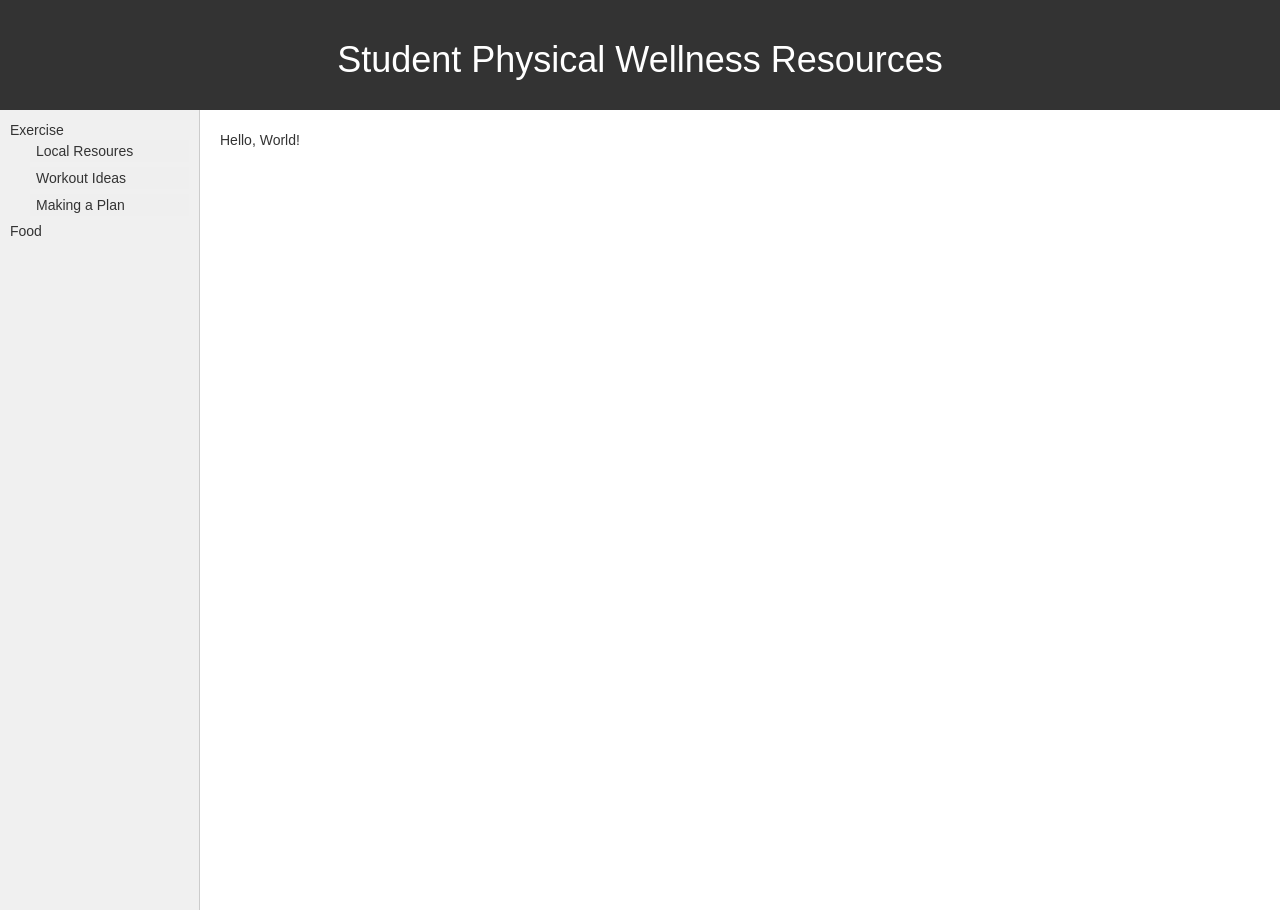
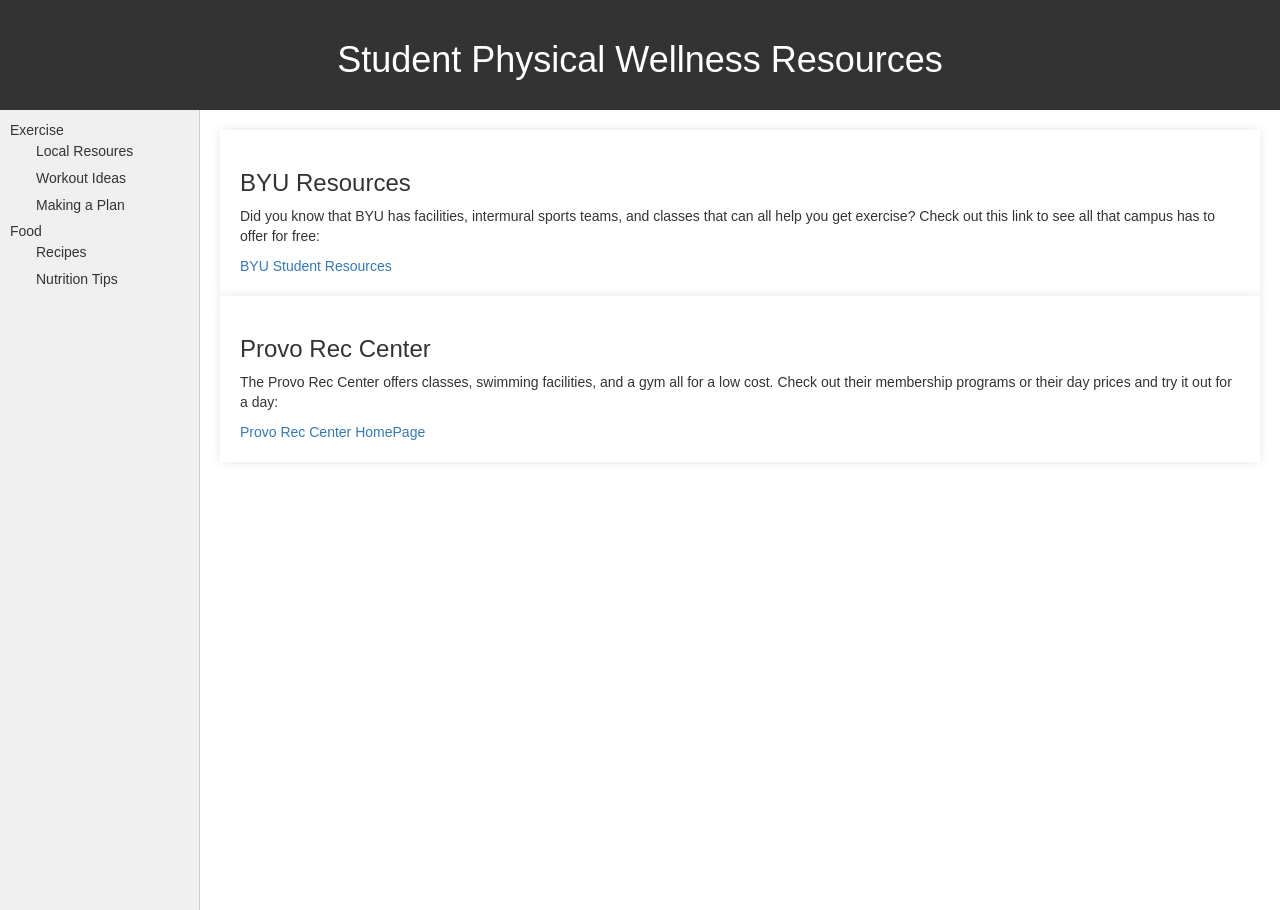
Before and after one commit to emasplund/IAv1, a React (Create React App) app: page / in a window 1280 px wide. Both pictures are taken after a click on the button "Local Resoures". Built offline with nearby package versions, Linux system fonts and the light colour scheme.

Commit message:
removed readme

```diff
--- a/package.json
+++ b/package.json
@@ -5,9 +5,9 @@
   "homepage": "https://emasplund.github.io/IAv1",
   "dependencies": {
     "axios": "^0.18.0",
-    "react": "^16.4.1",
+    "react": "^16.14.0",
     "react-bootstrap": "^0.32.1",
-    "react-dom": "^16.4.1",
+    "react-dom": "^16.14.0",
     "react-router-dom": "^4.3.1",
     "react-scripts": "1.1.4"
   },
--- a/src/App.js
+++ b/src/App.js
@@ -1,41 +1,14 @@
-// import React, { Component } from 'react';
-// import TopToolbar from './TopToolbar';
-// import logo from './logo.svg';
-// import './App.css';
-// import Customers from './Customers'
-// import { BrowserRouter as Router, Switch, Route, Redirect} from 'react-router-dom';
-
-
-// class App extends Component {
-//   render() {
-//     return (
-//       <Router basename={process.env.PUBLIC_URL}>
-//         <div className="App">
-//         <header className="App-header">
-//           <h1 className="App-title">Student Wellness Central</h1>
-//         </header>
-//         <TopToolbar />
-//           {/* <Switch>
-//                 <Route exact path= "/" render={() => (
-//                   <Redirect to="/customerlist"/>
-//                 )}/>
-//                  <Route exact path='/customerlist' component={Customers} />
-//           </Switch> */}
-//       </div>
-//     </Router>
-//     );
-//   }
-// }
-
-
-// export default App;
-
-import React from 'react';
+import React, {useState} from 'react';
 
 const App = () => {
+  const [selectedCategory, setSelectedCategory] = useState(null);
+
+  const handleCategoryClick = (category) => {
+    setSelectedCategory(category);
+  };
+
   return (
     <div>
-
       <header style={{ textAlign: 'center', padding: '20px', backgroundColor: '#333', color: 'white' }}>
         <h1>Student Physical Wellness Resources</h1>
       </header>
@@ -47,24 +20,115 @@
           <span style={{ marginBottom: '5px', width: '100%', textAlign: 'left' }}>Exercise</span>
           <ul style={{ listStyleType: 'none', padding: 0, paddingLeft: '20px' }}>
             <li>
-              <button style={{ marginBottom: '5px', width: '100%', textAlign: 'left', border: 'none' }}>Local Resoures</button>
+              <button style={{ marginBottom: '5px', width: '100%', textAlign: 'left', border: 'none'}} onClick={() => handleCategoryClick('Local Resources')}>Local Resoures</button>
             </li>
             <li>
-              <button style={{ marginBottom: '5px', width: '100%', textAlign: 'left', border: 'none' }}>Workout Ideas</button>
+              <button style={{ marginBottom: '5px', width: '100%', textAlign: 'left', border: 'none' }} onClick={() => handleCategoryClick('Workout Ideas')}>Workout Ideas</button>
             </li>
             <li>
-              <button style={{ marginBottom: '5px', width: '100%', textAlign: 'left', border: 'none' }}>Making a Plan</button>
+              <button style={{ marginBottom: '5px', width: '100%', textAlign: 'left', border: 'none' }} onClick={() => handleCategoryClick('Making a Plan')}>Making a Plan</button>
             </li>
           </ul>
         </li>
         <li>
           <span style={{ marginBottom: '5px', width: '100%', textAlign: 'left'}}>Food</span>
+          <ul style={{ listStyleType: 'none', padding: 0, paddingLeft: '20px' }}>
+            <li>
+              <button style={{ marginBottom: '5px', width: '100%', textAlign: 'left', border: 'none'}} onClick={() => handleCategoryClick('Recipes')}>Recipes</button>
+            </li>
+            <li>
+              <button style={{ marginBottom: '5px', width: '100%', textAlign: 'left', border: 'none' }} onClick={() => handleCategoryClick('Nutrition Tips')}>Nutrition Tips</button>
+            </li>
+          </ul>
         </li>
       </ul>
     </div>
 
     <div style={{ flex: 1, padding: '20px' }}>
-        <p>Hello, World!</p>
+
+        {selectedCategory === null && (
+          <p>Welcome to BYU student wellness resources. This website is dedicated to connecting students with easy and cheap wellness options to improve physical wellness. Click on a tab to get started!</p>
+        )}
+
+        {selectedCategory === 'Local Resources' && (
+          <div>
+          <div style={{ backgroundColor: 'white', padding: '20px', boxShadow: '0 0 10px rgba(0, 0, 0, 0.1)' }}>
+            <h3>BYU Resources</h3>
+            <p>Did you know that BYU has facilities, intermural sports teams, and classes that can all help you get exercise? Check out this link to see all that campus has to offer for free:</p>
+            <a href="https://studentwellness.byu.edu/">BYU Student Resources</a>
+          </div>
+
+          <div style={{ backgroundColor: 'white', padding: '20px', boxShadow: '0 0 10px rgba(0, 0, 0, 0.1)' }}>
+            <h3>Provo Rec Center</h3>
+            <p>The Provo Rec Center offers classes, swimming facilities, and a gym all for a low cost. Check out their membership programs or their day prices and try it out for a day:</p>
+            <a href="https://studentwellness.byu.edu/">Provo Rec Center HomePage</a>
+          </div>
+          </div>
+        )}
+
+        {selectedCategory === 'Workout Ideas' && (
+          <div style={{ backgroundColor: 'white', padding: '20px', boxShadow: '0 0 10px rgba(0, 0, 0, 0.1)' }}>
+            <h3>30 Ideas For Every Day</h3>
+            <p>As a student finding the time to exercise can be daunting. However, there are plenty of easy ways to exercise that don't involve a gym or equipment.
+            Doing chores, hiking, and dance parties are all great ways to burn calories. Check out this link for more options on what you could do to get your exercise in today!</p>
+            <a href="https://www.cancerresearchuk.org/get-involved/find-an-event/the-exercise-challenge/30-ways-to-exercise">30 Easy Exercise Ideas</a>
+          </div>
+        )}
+
+        {selectedCategory === 'Making a Plan' && (
+          <div>
+          <div style={{ backgroundColor: 'white', padding: '20px', boxShadow: '0 0 10px rgba(0, 0, 0, 0.1)' }}>
+            <h3>Where Do I Start?</h3>
+            <p>Having trouble knowing where to start? Learning some general tips for exercise can you make you feel more comfortable with your workout
+             routine. Learn to set realistic goals and to get a variety of different types of exercise in. Check out this site for more tips on where to begin</p>
+            <a href="https://www.healthline.com/nutrition/how-to-start-exercising">Exercise Tips</a>
+          </div>
+          <div style={{ backgroundColor: 'white', padding: '20px', boxShadow: '0 0 10px rgba(0, 0, 0, 0.1)' }}>
+            <h3>Making a Routine</h3>
+            <p>Are videos more your speed? Watch this video to learn how to make a well rounded workout routine so you can exercise with confidence.</p>
+            <a href="https://www.youtube.com/watch?v=Wa4f7f5y7uQ">Make a Routine</a>
+          </div>
+          </div>
+        )}
+
+        {selectedCategory === 'Recipes' && (
+          <div>
+          <div style={{ backgroundColor: 'white', padding: '20px', boxShadow: '0 0 10px rgba(0, 0, 0, 0.1)' }}>
+            <h3>Healthy Dinners</h3>
+            <p>Eating better can improve your life in several ways. Try out some of these 75 healthy recipes to get some fun variety in your nutrition.</p>
+            <a href="https://www.delish.com/cooking/recipe-ideas/g3733/healthy-dinner-recipes/">75 Better For You Recipes</a>
+          </div>
+          <div style={{ backgroundColor: 'white', padding: '20px', boxShadow: '0 0 10px rgba(0, 0, 0, 0.1)' }}>
+            <h3>Low Effort Recipes</h3>
+            <p>Low on time and need a meal quick? These recipes are healthy and fast, making them great for a student with a tight scheudle.</p>
+            <a href="https://www.eatwell101.com/low-effort-healthy-dinners-recipes">Low Effort Dinners</a>
+          </div>
+          </div>
+        )}
+
+        {selectedCategory === 'Nutrition Tips' && (
+          <div>
+          <div style={{ backgroundColor: 'white', padding: '20px', boxShadow: '0 0 10px rgba(0, 0, 0, 0.1)' }}>
+            <h3>Healthy Eating 101</h3>
+            <p>Looking for a nutrition crash course? Look no further. Learn some simple nutrition tips and basics that will help you find easy ways to improve
+             your diet.</p>
+            <a href="https://www.healthline.com/nutrition/how-to-eat-healthy-guide">How to Eat Healthy</a>
+          </div>
+          <div style={{ backgroundColor: 'white', padding: '20px', boxShadow: '0 0 10px rgba(0, 0, 0, 0.1)' }}>
+            <h3>Simple Nutrition Tips</h3>
+            <p>There's a lot to learn about nutrition, but it's best to start with the basics. Learn about easy ways you can work more nutrition in your diet. Cut out processed foods, eat food with variety, and cut out sugary drinks.
+             A few small changes is enough to make big improvements in your diet</p>
+            <a href="https://www.healthline.com/nutrition/healthy-eating-tips">Healthy Eating Tips</a>
+          </div>
+          <div style={{ backgroundColor: 'white', padding: '20px', boxShadow: '0 0 10px rgba(0, 0, 0, 0.1)' }}>
+            <h3>Affordable Fruits & Vegetables</h3>
+            <p>A big obstacle for healthy eating for students is cost. However there are lots of fruits and vegetables that are cheap. Check out this
+             list to find some ideas of which fruits and vegetables can be included in your diet at the lowest cost. In addition, check out which vegetables and
+            fruits are in season, they'll often be cheaper.</p>
+            <a href="https://blog.feedingwestchester.org/blog/the-most-affordable-fruits-and-vegetables">Lowest Cost Fruits and Vegetables</a>
+          </div>
+          </div>
+        )}
     </div>
     </div>
 
```
Also changed, not shown: 8 other files (tests, documents, lock files or other folders).
